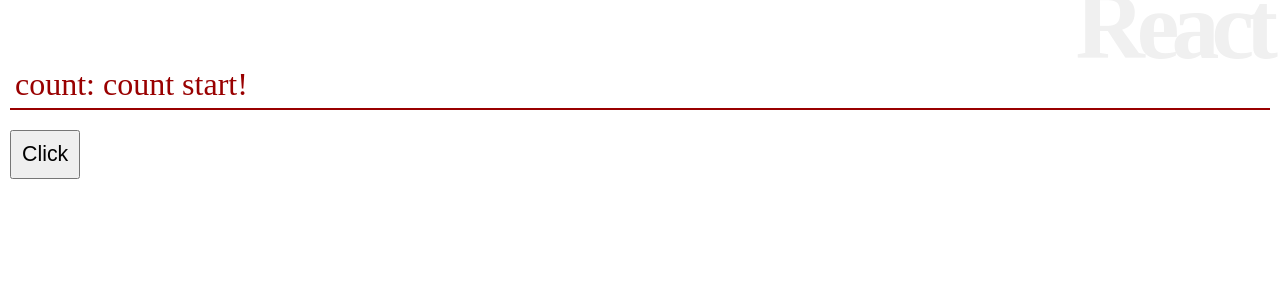
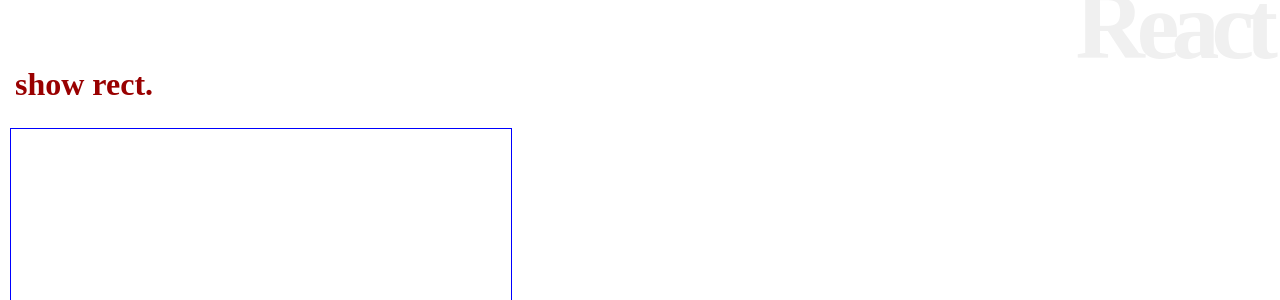
Before and after one commit to takuyaw-w/react_practice, a React (Create React App) app: page / in a window 1280 px wide. Shown: the top 300 px of the page. Built offline with nearby package versions, Linux system fonts and the light colour scheme.

Commit message:
list3-23

```diff
--- a/src/App.js
+++ b/src/App.js
@@ -2,20 +2,18 @@
 import './App.css';
 
 class App extends Component {
+  data = [];
+
   msgStyle = {
     fontSize: "24pt",
     color: "#900",
     margin: "20px 0px",
     padding: "5px",
-    borderBottom: "2px solid #900"
   }
-  msgStyle2 = {
-    fontSize: "20pt",
-    color: "white",
-    backgroundColor: "#900",
-    margin: "20px 0px",
-    padding: "5px",
-    borderBottom: "2px solid #900"
+  area = {
+    width: "500px",
+    height: "500px",
+    border: "1px solid blue"
   }
   btnStyle = {
     fontSize: "16pt",
@@ -25,30 +23,40 @@
   constructor(props) {
     super(props);
     this.state = {
-      counter: 0,
-      msg: "count start!",
-      flg: true,
+      list: this.data
     }
     this.doAction = this.doAction.bind(this);
   }
 
   doAction(e) {
-    this.setState((state) => ({
-      counter: state.counter + 1,
-      msg: state.counter,
-      flg: !state.flg
-    }));
+    let x = e.pageX;
+    let y = e.pageY;
+    this.data.push({x:x, y:y});
+    this.setState({
+      list: this.data
+    });
+  }
+
+  draw(d) {
+    let s = {
+      position: "absolute",
+      left: (d.x - 25) + "px",
+      top: (d.y - 25) + "px",
+      width: "50px",
+      height: "50px",
+      backgroundColor: "#66f3",
+    };
+
+    return <div style={s}></div>;
   }
 
   render() {
     return <div>
       <h1>React</h1>
-      {this.state.flg ?
-      <p style={this.msgStyle}>count: {this.state.msg}</p>
-      :
-      <p style={this.msgStyle2}>{this.state.msg}です。</p>
-      }
-      <button style={this.btnStyle} onClick={this.doAction}>Click</button>
+      <h2 style={this.msgStyle}>show rect.</h2>
+      <div style={this.area} onClick={this.doAction}>
+        {this.data.map((value) => this.draw(value))}
+      </div>
     </div>
   }
 }
```
